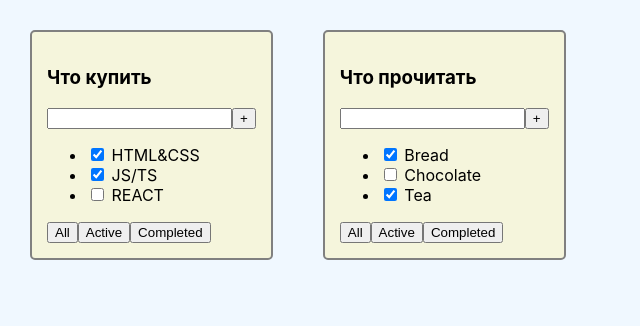
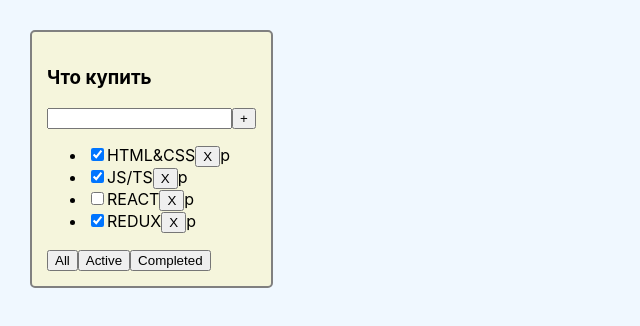
Before and after one commit to MrEvgeniy1989/todolist_training_01, a React (Create React App) app: page / in a window 1280 px wide. Shown: the top 326 px of the page, without its empty margins (0-640 px from the left). Built offline with nearby package versions, Linux system fonts and the light colour scheme.

Commit message:
lesson 1.2 end

```diff
--- a/src/App.tsx
+++ b/src/App.tsx
@@ -1,26 +1,35 @@
-import React from 'react';
+import React, {useState} from 'react';
 import './App.css';
 import {TaskType, TodoList} from "./TodoList";
 
+export type FilterType = "all" | "active" | "completed"
 
 export function App() {
-    const tasks_1: TaskType[] = [
+
+    const [tasks, setTasks] = useState<TaskType[]>([
         {id: 1, isDone: true, taskTitle: 'HTML&CSS'},
         {id: 2, isDone: true, taskTitle: 'JS/TS'},
         {id: 3, isDone: false, taskTitle: 'REACT'},
         {id: 4, isDone: true, taskTitle: 'REDUX'},
-    ]
-    const tasks_2: TaskType[] = [
-        {id: 5, isDone: true, taskTitle: 'Bread'},
-        {id: 6, isDone: false, taskTitle: 'Chocolate'},
-        {id: 7, isDone: true, taskTitle: 'Tea'},
-        {id: 8, isDone: false, taskTitle: 'Coffee'},
-    ]
+    ])
+
+    const [filter, setFilter] = useState<FilterType>("all")
+
+    const removeTask = (taskId: number) => {
+        setTasks(tasks.filter((task) => task.id !== taskId))
+    }
+
+    let filteredTasks: TaskType[] = tasks
+    if (filter === "active") {
+        filteredTasks = tasks.filter((task) => !task.isDone)
+    } else if (filter === "completed") {
+        filteredTasks = tasks.filter((task) => task.isDone)
+    }
 
     return (
         <div className="App">
-            <TodoList todoListTitle={'Что купить'} tasks={tasks_1}/>
-            <TodoList todoListTitle={'Что прочитать'} tasks={tasks_2}/>
+            <TodoList todoListTitle={'Что купить'} filteredTasks={filteredTasks} removeTask={removeTask}
+                      setFilter={setFilter}/>
         </div>
     );
 }
--- a/src/TodoList.tsx
+++ b/src/TodoList.tsx
@@ -1,4 +1,5 @@
 import React, {FC} from 'react';
+import {FilterType} from "./App";
 
 export type TaskType = {
     id: number
@@ -8,16 +9,31 @@ export type TaskType = {
 
 type TodoListProps = {
     todoListTitle: string
-    tasks: TaskType[]
+    filteredTasks: TaskType[]
+    removeTask: (tasksId: number) => void
+    setFilter: (filter: FilterType) => void
 }
 
 
 export const TodoList: FC<TodoListProps> = (
     {
         todoListTitle,
-        tasks
+        filteredTasks,
+        removeTask,
+        setFilter
     }
 ) => {
+
+    const listItems: React.ReactElement[] = filteredTasks.map((task) => {
+            const onClickRemoveTaskHandler = () => removeTask(task.id)
+
+            return <li key={task.id}>
+                <input type="checkbox" checked={task.isDone}/>
+                <span>{task.taskTitle}</span>
+                <button onClick={onClickRemoveTaskHandler}>X</button>p
+            </li>
+        })
+
     return (
         <div className={'todolist'}>
             <h3>{todoListTitle}</h3>
@@ -25,15 +41,14 @@ export const TodoList: FC<TodoListProps> = (
                 <input/>
                 <button>+</button>
             </div>
-            <ul>
-                <li><input type="checkbox" checked={tasks[0].isDone}/> <span>{tasks[0].taskTitle}</span></li>
-                <li><input type="checkbox" checked={tasks[1].isDone}/> <span>{tasks[1].taskTitle}</span></li>
-                <li><input type="checkbox" checked={tasks[2].isDone}/> <span>{tasks[2].taskTitle}</span></li>
-            </ul>
+            {filteredTasks.length
+                ? <ul>{listItems}</ul>
+                : <span>Your tasksList is empty</span>
+            }
             <div>
-                <button>All</button>
-                <button>Active</button>
-                <button>Completed</button>
+                <button onClick={() => setFilter('all')}>All</button>
+                <button onClick={() => setFilter('active')}>Active</button>
+                <button onClick={() => setFilter('completed')}>Completed</button>
             </div>
         </div>
     )
```
